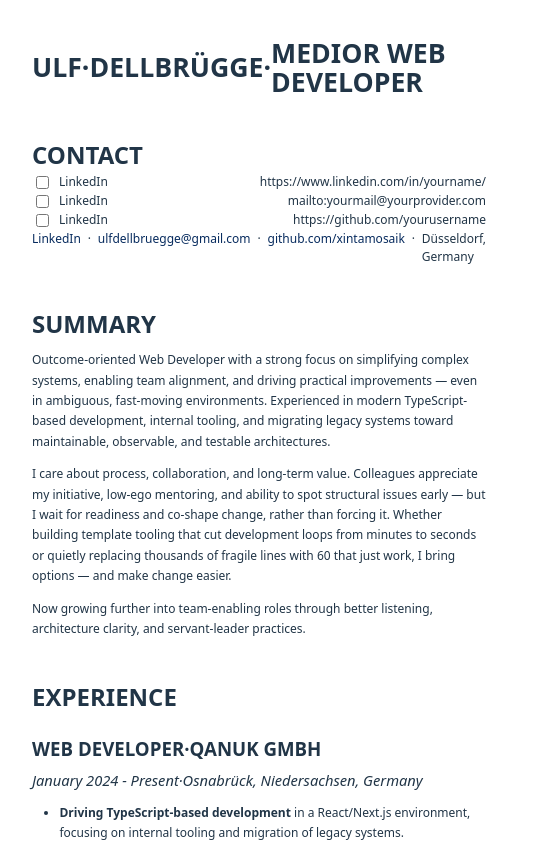
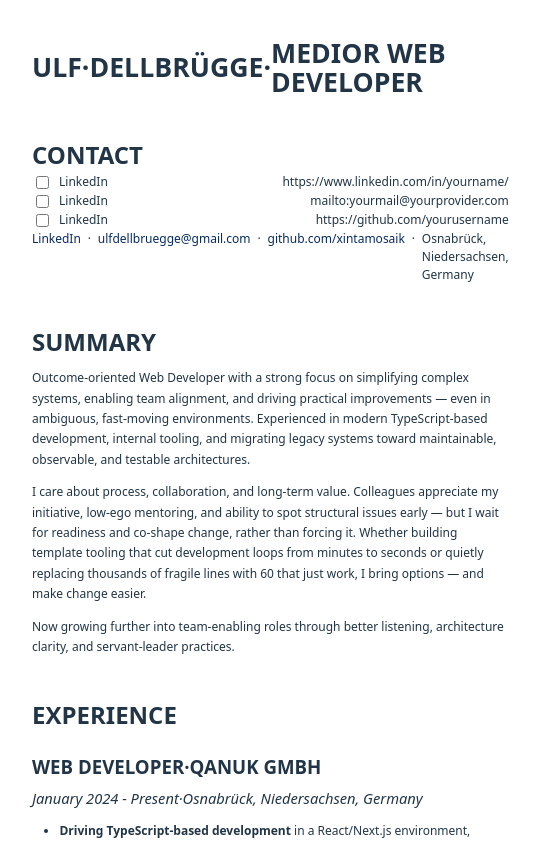
Before and after one commit to xintamosaik/vc10, a React (Vite) app: page / in a window 390 px wide. Shown: the top 843 px of the page, 541 px wide, since content can reach past the window. Built offline with nearby package versions, Linux system fonts and the light colour scheme.

Commit message:
Replace static location text with EditableText component for dynamic editing

```diff
--- a/src/App.tsx
+++ b/src/App.tsx
@@ -133,7 +133,10 @@ function Contact() {
         </a>
       </span>
       <span className="dash"></span>
-      <span>Düsseldorf, Germany</span>
+      <EditableText
+        storageKey="location"
+        initialValue="Osnabrück, Niedersachsen, Germany"
+      ></EditableText>
     </section>
   );
 }
```
